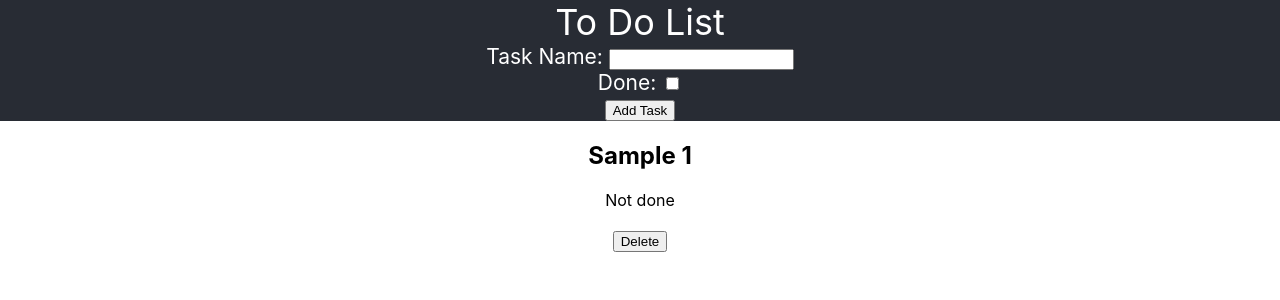
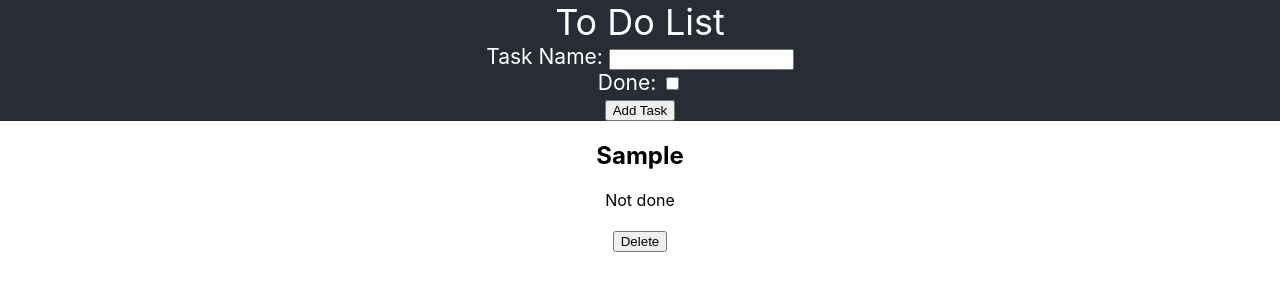
Before and after one commit to craigb0/ToDoList, a React (Create React App) app in the folder to-do-list/: page / in a window 1280 px wide. Both pictures are taken after typing "Sample" into the empty fields and a click on the button "Add Task". Shown: the top 300 px of the page. Built offline with nearby package versions, Linux system fonts and the light colour scheme; no server answers.

Commit message:
Remove ID from UI

```diff
--- a/to-do-list/src/components/ToDoItem.js
+++ b/to-do-list/src/components/ToDoItem.js
@@ -6,9 +6,7 @@ const ToDoItem = (props) => {
   return (
     <div classname="ToDoItemBody">
       <div className="Title">
-        <h2>
-          {props.title} {props.id}
-        </h2>
+        <h2>{props.title}</h2>
       </div>
 
       <div className="Completion">
```
